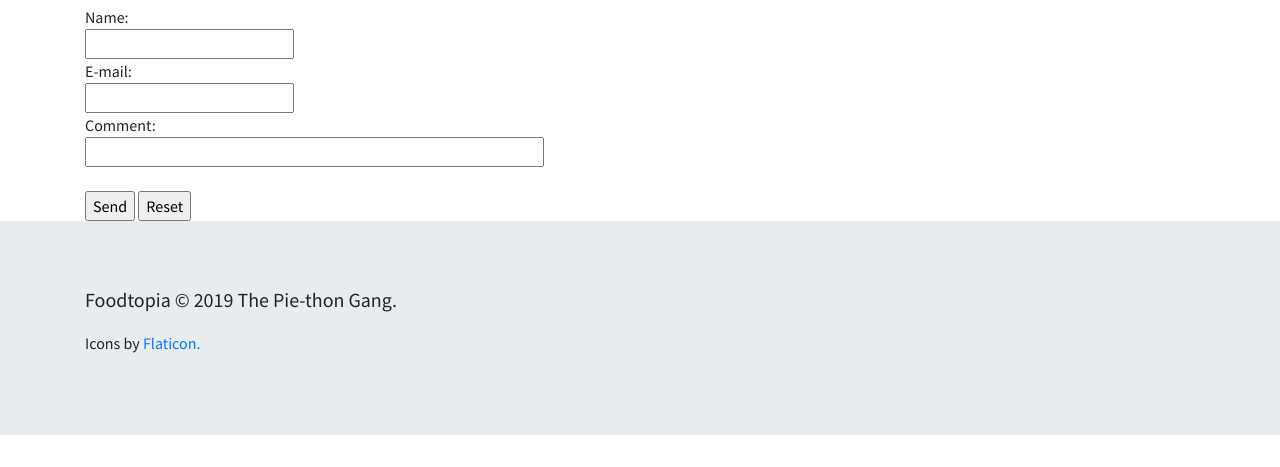
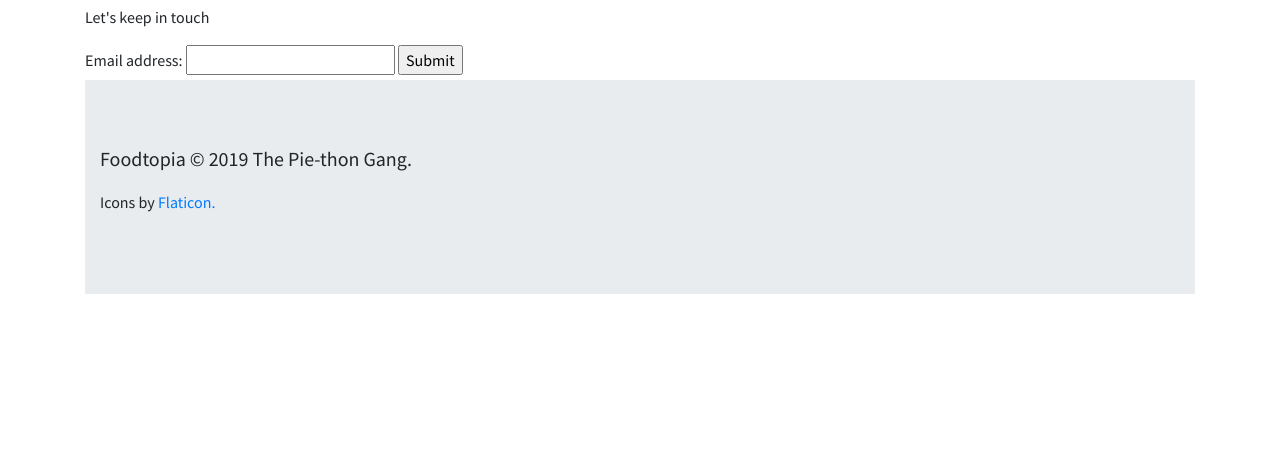
Before and after one commit to m3sh3l/Competition-CFG, a plain HTML site: page templates/contact_us.html in a window 1280 px wide. Shown: the part 377-844 px from the top of the page. After the commit the page ends 800 px from the top, so only its background shows below. Drawn offline with nearby package versions, Linux system fonts and the light colour scheme.

```diff
--- a/templates/contact_us.html
+++ b/templates/contact_us.html
@@ -34,17 +34,18 @@
 
 <h2>Send e-mail to someone@example.com:</h2>
 
-<form action="mailto:someone@example.com" method="post" enctype="text/plain">
-Name:<br>
-<input type="text" name="name"><br>
-E-mail:<br>
-<input type="text" name="mail"><br>
-Comment:<br>
-<input type="text" name="comment" size="50"><br><br>
-<input type="submit" value="Send">
-<input type="reset" value="Reset">
-</form>
+<p> Let's keep in touch </p>
+
+<div id = "contact_form">
+  <form method = "post" action ="signup">
+    <label for="email">Email address:</label>
+    <input type="email" id="email" name="email" required="required">
+    <input type="submit" value="Submit" id="submit-button">
+  </form>
+
 </div>
+
+
 <!-- Website footer -->
 <footer class="foottopia">
 <div class="jumbotron jumbotron-fluid">
```
